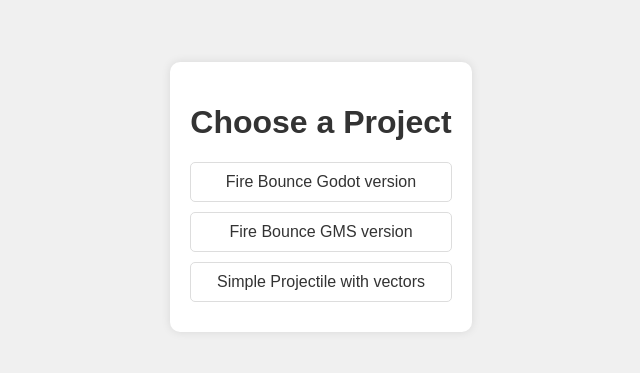
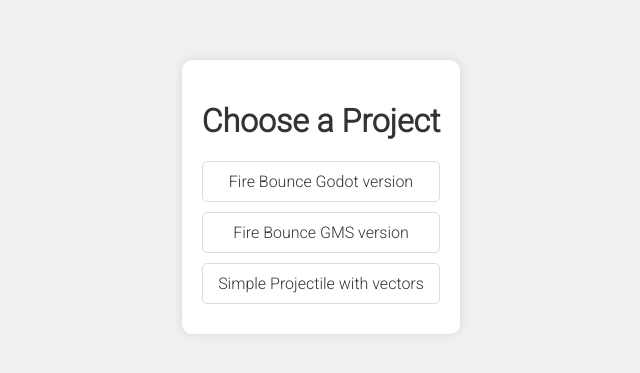
Before and after one commit to ZackyGameDev/GameHTMLBuilds, a plain HTML site: page index.html in a window 1280 px wide. Shown: the part 203-576 px from the top of the page, without its empty margins (319-959 px from the left). Drawn offline with Linux system fonts and the light colour scheme.

Commit message:
style iteration 3

```diff
--- a/index.html
+++ b/index.html
@@ -4,7 +4,7 @@
     <meta charset="UTF-8">
     <meta name="viewport" content="width=device-width, initial-scale=1.0">
     <title>Links Page</title>
-    <link rel="stylesheet" href="styles.css">
+    <link rel="stylesheet" href="style2.css">
 </head>
 <body>
 
--- /dev/null
+++ b/style2.css
@@ -0,0 +1,37 @@
+@import url('https://fonts.googleapis.com/css2?family=Roboto:wght@300&display=swap');
+
+body, html {
+    margin: 0;
+    padding: 0;
+    display: flex;
+    justify-content: center;
+    align-items: center;
+    height: 100vh;
+    font-family: 'Roboto', sans-serif;
+    background-color: #f0f0f0;
+}
+
+.links-container {
+   text-align: center;
+   border-radius: 10px;
+   padding: 20px;
+   color: #333;
+   background-color: #fff;
+   box-shadow: 0px 0px 10px rgba(0,0,0,0.1);
+}
+
+.link {
+   display:block;
+   padding:10px;
+   margin: 10px 0;
+   color: #333;
+   text-decoration: none;
+   border-radius: 5px;
+   border: 1px solid #ddd;
+   transition: all 0.3s ease;
+}
+
+.link:hover {
+   background-color: #f9f9f9;
+   transform: scale(1.02);
+}
```
Also changed, not shown: style1.css (renamed from styles.css).
